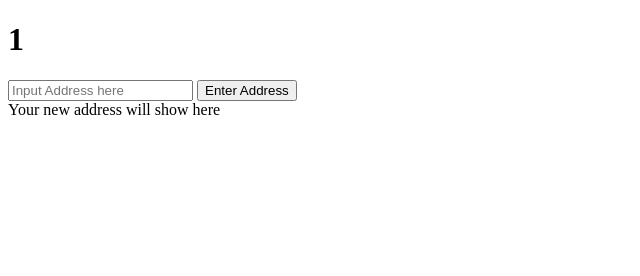
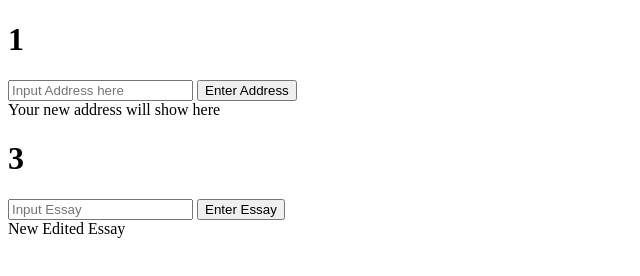
Before and after one commit to YusufHabeebah0409/Conditional-Statement-Project, a plain HTML site: page index.html in a window 1280 px wide. Shown: the whole page, without its empty margins (0-640 px from the left). Drawn offline with Linux system fonts and the light colour scheme.

Commit message:
Add new essay input functionality and display edited essay

```diff
--- a/index.html
+++ b/index.html
@@ -11,9 +11,10 @@
     <button onclick="enterAddress()">Enter Address </button>
     <div id="newAddress"> Your new address will show here </div>
 
-
-
-
+    <h1>3</h1>
+    <input type="text" placeholder="Input Essay " id="essay1">
+    <button onclick="newEssay()"> Enter Essay</button>
+    <div id="editedEssay">New Edited Essay</div>
 
      <script>
         // Number 1 Assignment
@@ -22,6 +23,13 @@
         newAddress.innerHTML = lowerAddress
         }
 
+        // Number 3 Assignment
+         function newEssay() {
+            var essay = essay1.value.trim()
+            var newEssay = essay.split()
+            var newEssayEdited = newEssay.join(" ")
+            editedEssay.innerHTML = newEssayEdited
+         }
     </script>
 
 </body>
```
